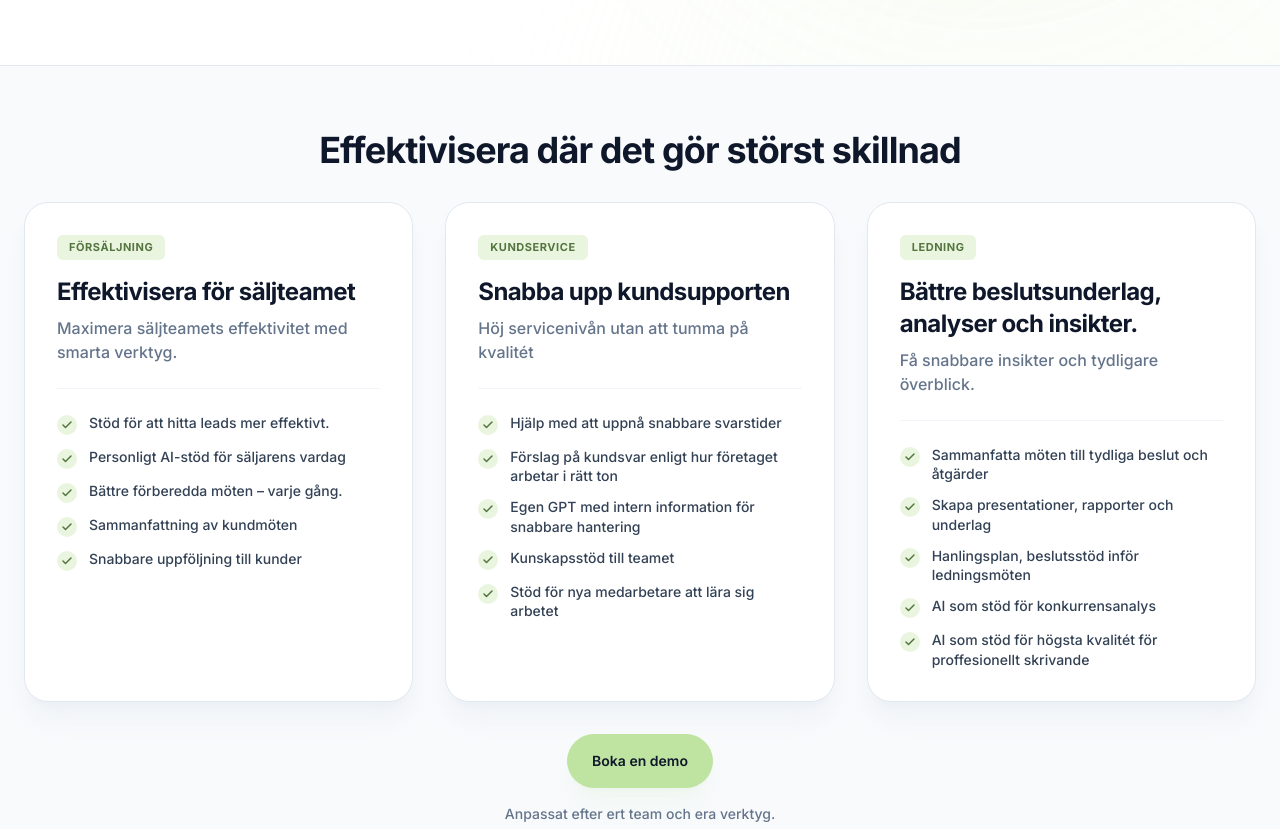
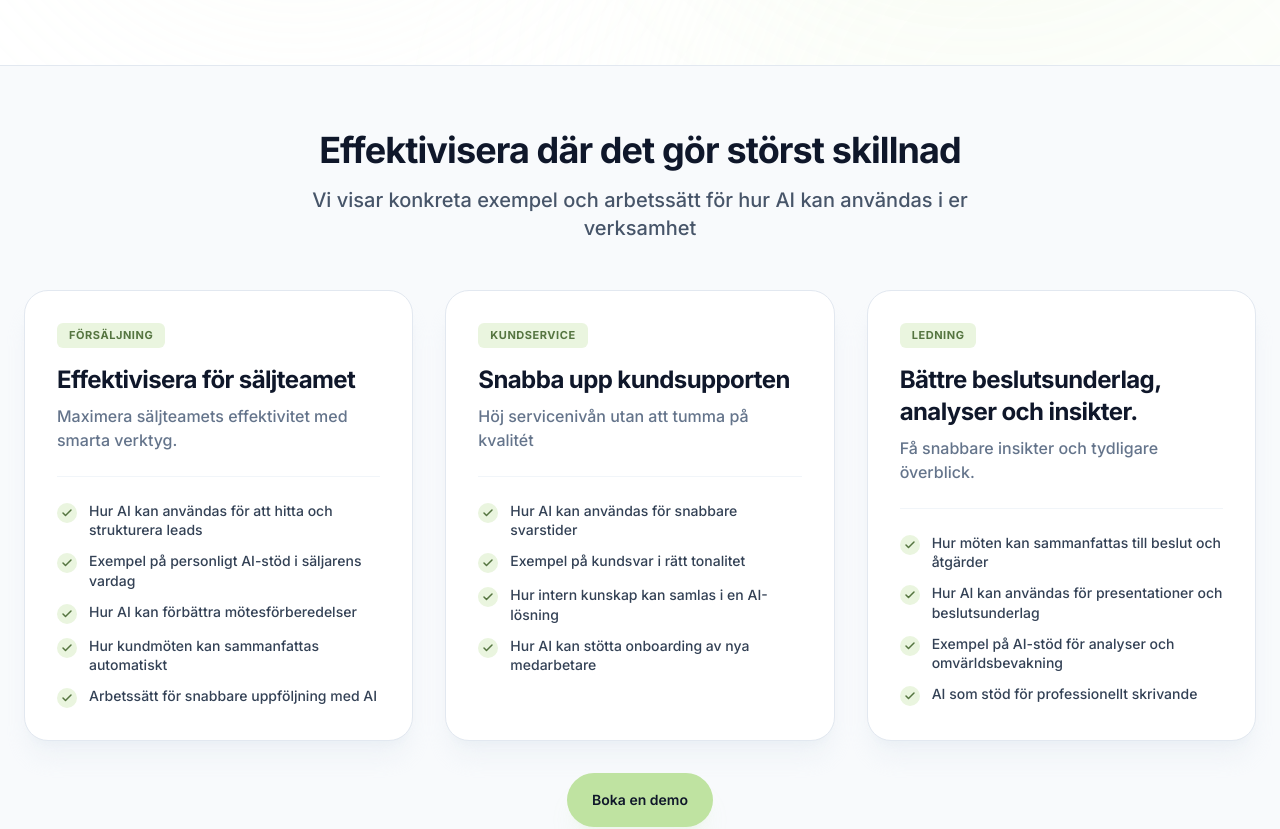
Before and after one commit to carljohanorndahl-ctrl/Ai-workshops, a React (Vite) app: page / in a window 1280 px wide. Shown: the part 2200-3029 px from the top of the page. Built offline with nearby package versions, Linux system fonts and the light colour scheme.

Commit message:
Add files via upload

```diff
--- a/components/BusinessValue.tsx
+++ b/components/BusinessValue.tsx
@@ -10,11 +10,11 @@ const BusinessValue: React.FC = () => {
             headline: "Effektivisera för säljteamet",
             subheading: "Maximera säljteamets effektivitet med smarta verktyg.",
             bullets: [
-                "Stöd för att hitta leads mer effektivt.",
-                "Personligt AI-stöd för säljarens vardag",
-                "Bättre förberedda möten – varje gång.",
-                "Sammanfattning av kundmöten",
-                "Snabbare uppföljning till kunder"
+                "Hur AI kan användas för att hitta och strukturera leads",
+                "Exempel på personligt AI-stöd i säljarens vardag",
+                "Hur AI kan förbättra mötesförberedelser",
+                "Hur kundmöten kan sammanfattas automatiskt",
+                "Arbetssätt för snabbare uppföljning med AI"
             ]
         },
         {
@@ -22,11 +22,10 @@ const BusinessValue: React.FC = () => {
             headline: "Snabba upp kundsupporten",
             subheading: "Höj servicenivån utan att tumma på kvalitét",
             bullets: [
-                "Hjälp med att uppnå snabbare svarstider",
-                "Förslag på kundsvar enligt hur företaget arbetar i rätt ton",
-                "Egen GPT med intern information för snabbare hantering",
-                "Kunskapsstöd till teamet",
-                "Stöd för nya medarbetare att lära sig arbetet"
+                "Hur AI kan användas för snabbare svarstider",
+                "Exempel på kundsvar i rätt tonalitet",
+                "Hur intern kunskap kan samlas i en AI-lösning",
+                "Hur AI kan stötta onboarding av nya medarbetare"
             ]
         },
         {
@@ -34,11 +33,10 @@ const BusinessValue: React.FC = () => {
             headline: "Bättre beslutsunderlag, analyser och insikter.",
             subheading: "Få snabbare insikter och tydligare överblick.",
             bullets: [
-                "Sammanfatta möten till tydliga beslut och åtgärder",
-                "Skapa presentationer, rapporter och underlag",
-                "Hanlingsplan, beslutsstöd inför ledningsmöten",
-                "AI som stöd för konkurrensanalys",
-                "AI som stöd för högsta kvalitét för proffesionellt skrivande"
+                "Hur möten kan sammanfattas till beslut och åtgärder",
+                "Hur AI kan användas för presentationer och beslutsunderlag",
+                "Exempel på AI-stöd för analyser och omvärldsbevakning",
+                "AI som stöd för professionellt skrivande"
             ]
         }
     ];
@@ -48,15 +46,24 @@ const BusinessValue: React.FC = () => {
             <div className="max-w-7xl mx-auto px-6">
 
                 {/* Section Header */}
-                <div className="text-center mb-8 max-w-3xl mx-auto">
+                <div className="text-center mb-12 max-w-3xl mx-auto">
                     <motion.h2
-                        className="text-3xl md:text-4xl font-bold text-slate-900 tracking-tight"
+                        className="text-3xl md:text-4xl font-bold text-slate-900 tracking-tight mb-4"
                         initial={{ opacity: 0, y: 10 }}
                         whileInView={{ opacity: 1, y: 0 }}
                         viewport={{ once: true }}
                     >
                         Effektivisera där det gör störst skillnad
                     </motion.h2>
+                    <motion.p
+                        className="text-lg md:text-xl text-slate-600 font-medium"
+                        initial={{ opacity: 0, y: 10 }}
+                        whileInView={{ opacity: 1, y: 0 }}
+                        viewport={{ once: true }}
+                        transition={{ delay: 0.1 }}
+                    >
+                        Vi visar konkreta exempel och arbetssätt för hur AI kan användas i er verksamhet
+                    </motion.p>
                 </div>
 
                 {/* Feature Boxes */}
--- a/components/RoiCalculator.tsx
+++ b/components/RoiCalculator.tsx
@@ -29,7 +29,7 @@ const RoiCalculator: React.FC = () => {
 
             <div className="max-w-4xl mx-auto px-6 relative z-10">
                 <div className="text-center mb-12">
-                    <h2 className="text-4xl font-bold text-slate-900 mb-4 tracking-tight">Vad är en workshop värd?</h2>
+                    <h2 className="text-4xl font-bold text-slate-900 mb-4 tracking-tight">Hur mycket kan ni spara per månad?</h2>
                     <p className="text-xl text-slate-600 font-medium">Räkna på besparingen om vi effektiviserar er verksamhet med AI .</p>
                 </div>
 
@@ -65,7 +65,7 @@ const RoiCalculator: React.FC = () => {
 
                             <div className="p-4 bg-[#EAF5DF]/50 border border-[#BFE3A1]/30 rounded-xl">
                                 <p className="text-sm text-slate-600 leading-relaxed">
-                                    Vi antar att vi sparar <span className="font-bold text-slate-900">3 timmar</span> per person/vecka genom borttagen administration.
+                                    Vi antar att vi sparar <span className="font-bold text-slate-900">3 timmar</span> per person/vecka genom effektivare arbete.
                                 </p>
                             </div>
                         </div>
```
